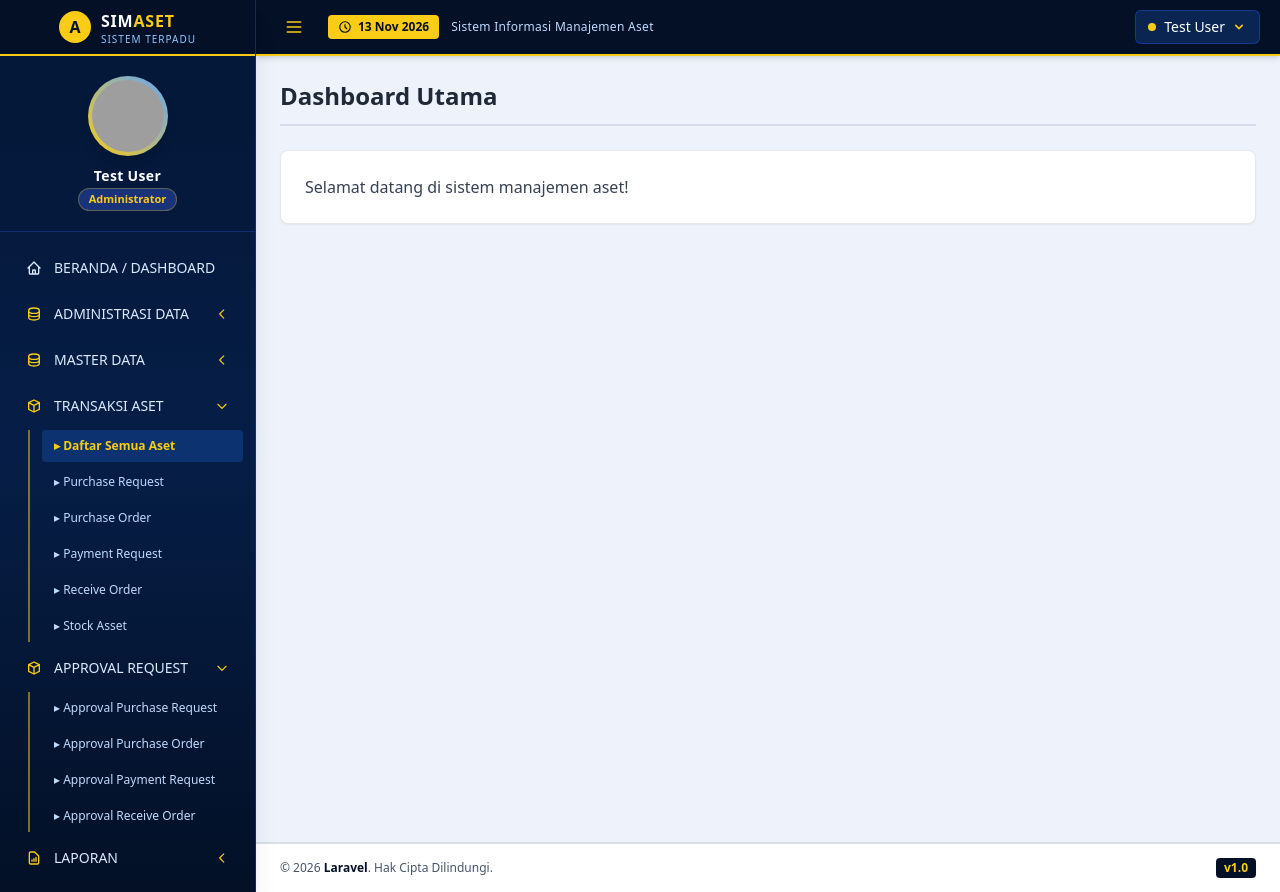
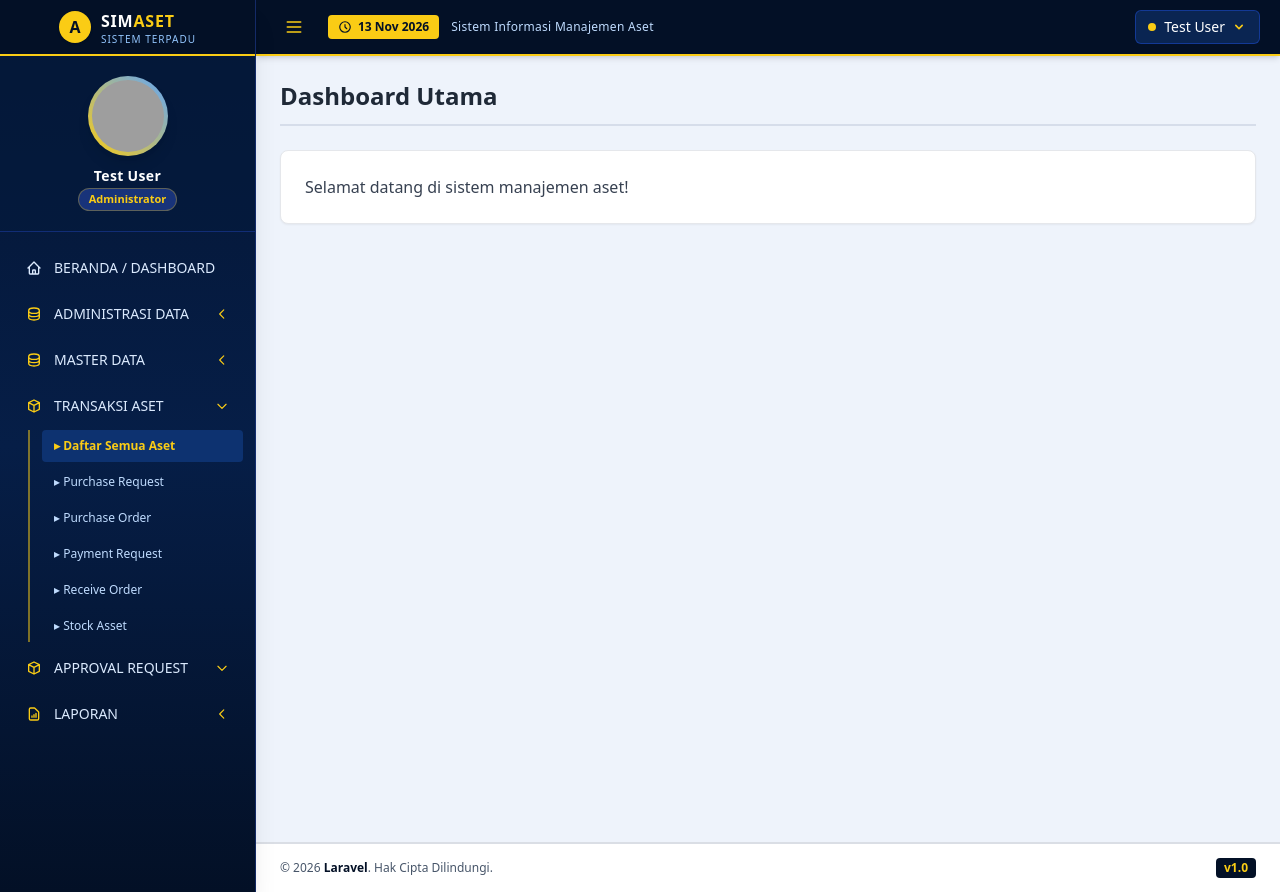
Before and after one commit to ahmadrafiudin/Project-LARAVEL, a Laravel app: page /aset in a window 1280 px wide. Run offline with Laravel 12, Linux system fonts and the light colour scheme; a user stored in the database is signed in; data comes from the database, SQL or seed files in the repository; tables that the repository leaves empty hold one stand-in row (values such as "Sample post"); style sheets or scripts are compiled from the project's sources; grey boxes are pictures that could not be loaded.

Commit message:
Update Sidebar Menu

```diff
--- a/resources/views/layouts/sidebar.blade.php
+++ b/resources/views/layouts/sidebar.blade.php
@@ -40,16 +40,16 @@
 
         <!-- TREE MENU 1: Administrasi Data -->
         <div>
-            <button onclick="toggleMenu('menu-master', 'icon-master')" type="button"
+            <button onclick="toggleMenu('menu-admin', 'icon-admin')" type="button"
                     class="flex items-center justify-between w-full px-3.5 py-2.5 rounded-lg font-medium text-blue-100 hover:bg-[#0d3270] hover:text-white transition focus:outline-none">
                 <span class="flex items-center">
                     <svg class="w-4 h-4 mr-3 text-yellow-400" fill="none" stroke="currentColor" viewBox="0 0 24 24"><path stroke-linecap="round" stroke-linejoin="round" stroke-width="2" d="M4 7v10c0 2.21 3.582 4 8 4s8-1.79 8-4V7M4 7c0 2.21 3.582 4 8 4s8-1.79 8-4M4 7c0-2.21 3.582-4 8-4s8 1.79 8 4m0 5c0 2.21-3.582 4-8 4s-8-1.79-8-4"></path></svg>
                     ADMINISTRASI DATA
                 </span>
-                <svg id="icon-master" class="w-3.5 h-3.5 text-yellow-400 transition-transform duration-200 {{ request()->is('master*') ? '-rotate-90' : '' }}" fill="none" stroke="currentColor" viewBox="0 0 24 24"><path stroke-linecap="round" stroke-linejoin="round" stroke-width="2" d="M15 19l-7-7 7-7"></path></svg>
+                <svg id="icon-master" class="w-3.5 h-3.5 text-yellow-400 transition-transform duration-200 {{ request()->is('admin*') ? '-rotate-90' : '' }}" fill="none" stroke="currentColor" viewBox="0 0 24 24"><path stroke-linecap="round" stroke-linejoin="round" stroke-width="2" d="M15 19l-7-7 7-7"></path></svg>
             </button>
 
-            <div id="menu-master" class="{{ request()->is('master*') ? '' : 'hidden' }} mt-1 ml-4 pl-3 border-l-2 border-yellow-400/50 space-y-1">
+            <div id="menu-admin" class="{{ request()->is('admin*') ? '' : 'hidden' }} mt-1 ml-4 pl-3 border-l-2 border-yellow-400/50 space-y-1">
                 <a href="#" class="block px-3 py-2 text-xs text-blue-200 rounded hover:bg-[#0d3270] hover:text-yellow-300 transition">▸ Daftar User</a>
                 <a href="#" class="block px-3 py-2 text-xs text-blue-200 rounded hover:bg-[#0d3270] hover:text-yellow-300 transition">▸ Daftar Menu</a>
                 <a href="#" class="block px-3 py-2 text-xs text-blue-200 rounded hover:bg-[#0d3270] hover:text-yellow-300 transition">▸ Group Menu</a>
@@ -100,7 +100,7 @@
 
 <!-- TREE MENU 2: Approval Request -->
         <div>
-            <button onclick="toggleMenu('menu-aset', 'icon-aset')" type="button"
+            <button onclick="toggleMenu('menu-approval', 'icon-approval')" type="button"
                     class="flex items-center justify-between w-full px-3.5 py-2.5 rounded-lg font-medium text-blue-100 hover:bg-[#0d3270] hover:text-white transition focus:outline-none">
                 <span class="flex items-center">
                     <svg class="w-4 h-4 mr-3 text-yellow-400" fill="none" stroke="currentColor" viewBox="0 0 24 24"><path stroke-linecap="round" stroke-linejoin="round" stroke-width="2" d="M20 7l-8-4-8 4m16 0l-8 4m8-4v10l-8 4m0-10L4 7m8 4v10M4 7v10l8 4"></path></svg>
@@ -109,7 +109,7 @@
                 <svg id="icon-aset" class="w-3.5 h-3.5 text-yellow-400 transition-transform duration-200 {{ request()->is('aset*') ? '-rotate-90' : '' }}" fill="none" stroke="currentColor" viewBox="0 0 24 24"><path stroke-linecap="round" stroke-linejoin="round" stroke-width="2" d="M15 19l-7-7 7-7"></path></svg>
             </button>
 
-            <div id="menu-aset" class="{{ request()->is('aset*') ? '' : 'hidden' }} mt-1 ml-4 pl-3 border-l-2 border-yellow-400/50 space-y-1">
+            <div id="menu-approval" class="{{ request()->is('approval*') ? '' : 'hidden' }} mt-1 ml-4 pl-3 border-l-2 border-yellow-400/50 space-y-1">
                 <a href="#" class="block px-3 py-2 text-xs text-blue-200 rounded hover:bg-[#0d3270] hover:text-yellow-300 transition">▸ Approval Purchase Request</a>
                 <a href="#" class="block px-3 py-2 text-xs text-blue-200 rounded hover:bg-[#0d3270] hover:text-yellow-300 transition">▸ Approval Purchase Order</a>
                 <a href="#" class="block px-3 py-2 text-xs text-blue-200 rounded hover:bg-[#0d3270] hover:text-yellow-300 transition">▸ Approval Payment Request</a>
```
